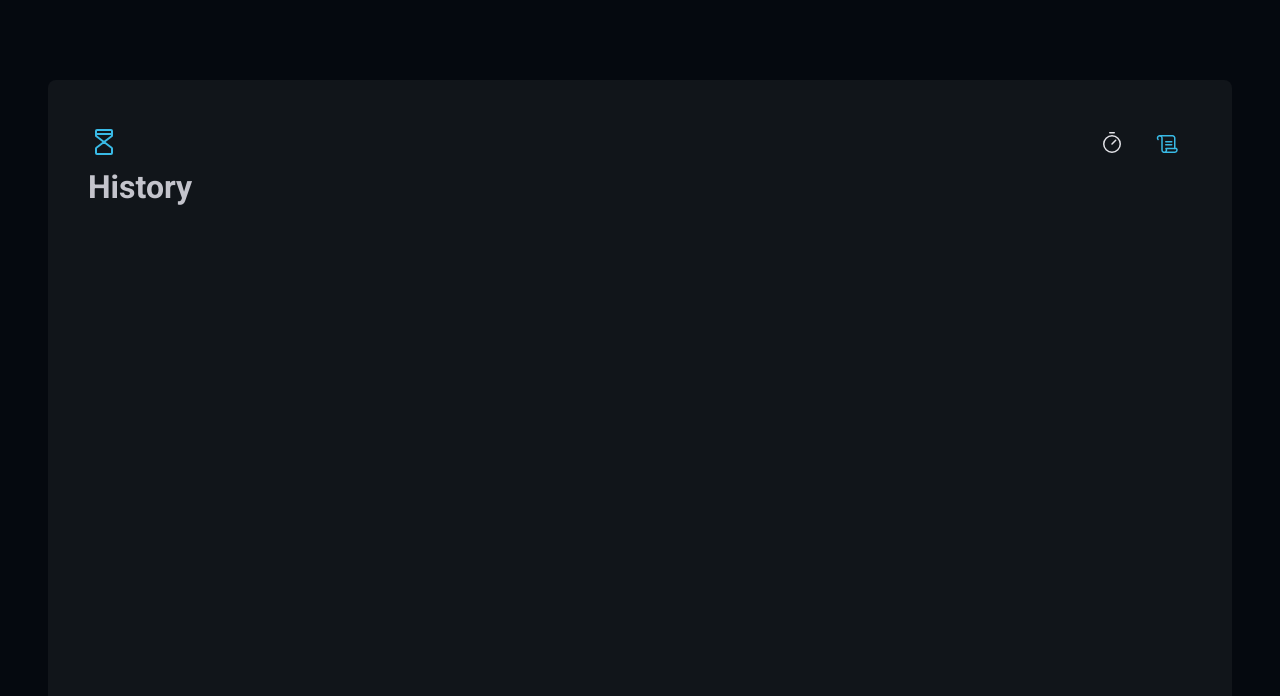
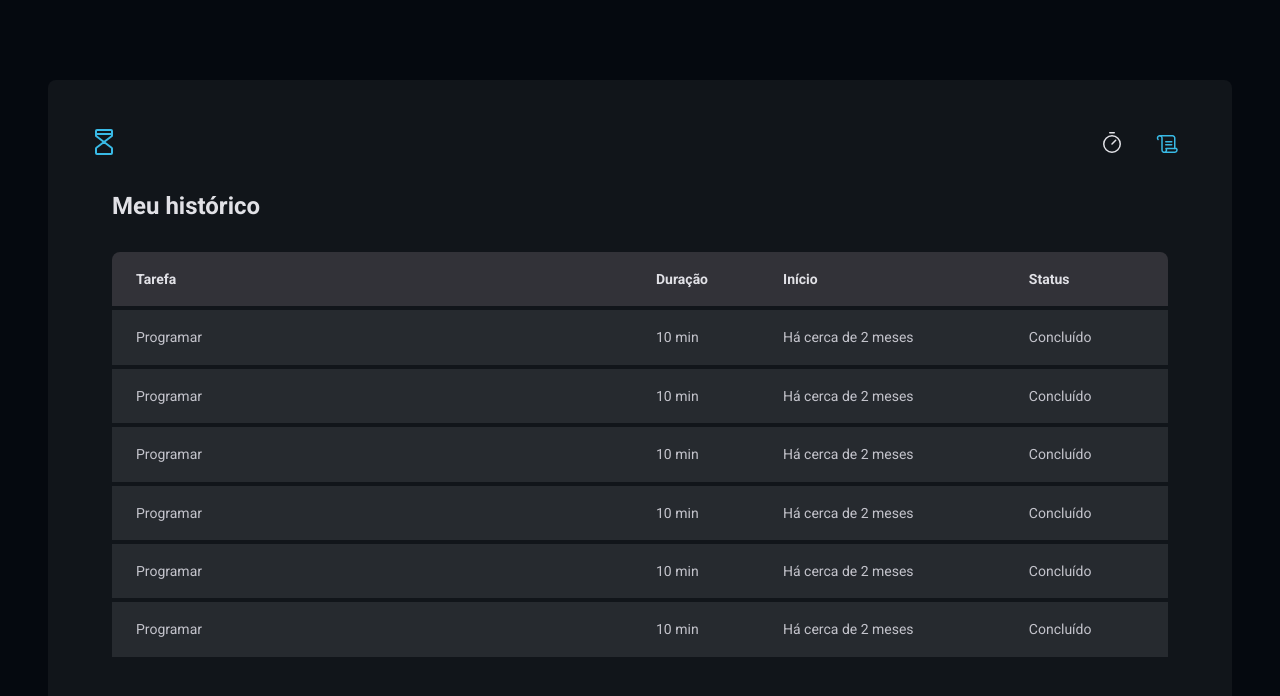
Before and after one commit to GilbertoASJ/Timer, a React (Vite) app: page /historico in a window 1280 px wide. Shown: the top 696 px of the page. Built offline with nearby package versions, Linux system fonts and the light colour scheme.

Commit message:
Feature: :sparkles: table style

```diff
--- a/src/Router.tsx
+++ b/src/Router.tsx
@@ -1,5 +1,5 @@
 import { Routes, Route } from 'react-router-dom'
-import { History } from './pages/History'
+import { History } from './pages/History/History'
 import { Home } from './pages/Home/Home'
 import { DefaultLayout } from './layouts/DefaultLayout/DefaultLayout'
 
--- a/src/pages/History.tsx
+++ /dev/null
@@ -1,7 +0,0 @@
-export function History() {
-    return (
-        <>
-            <h1>History</h1>
-        </>
-    )
-}
--- /dev/null
+++ b/src/pages/History/History.tsx
@@ -0,0 +1,61 @@
+import { HistoryContainer, HistoryList } from "./styles";
+
+export function History() {
+    return (
+        <HistoryContainer>
+            <h1>Meu histórico</h1>
+
+            <HistoryList>
+                <table>
+                    <thead>
+                        <tr>
+                            <th>Tarefa</th>
+                            <th>Duração</th>
+                            <th>Início</th>
+                            <th>Status</th>
+                        </tr>
+                    </thead>
+                    <tbody>
+                        <tr>
+                            <td>Programar</td>
+                            <td>10 min</td>
+                            <td>Há cerca de 2 meses</td>
+                            <td>Concluído</td>
+                        </tr>
+                        <tr>
+                            <td>Programar</td>
+                            <td>10 min</td>
+                            <td>Há cerca de 2 meses</td>
+                            <td>Concluído</td>
+                        </tr>
+                        <tr>
+                            <td>Programar</td>
+                            <td>10 min</td>
+                            <td>Há cerca de 2 meses</td>
+                            <td>Concluído</td>
+                        </tr>
+
+                        <tr>
+                            <td>Programar</td>
+                            <td>10 min</td>
+                            <td>Há cerca de 2 meses</td>
+                            <td>Concluído</td>
+                        </tr>
+                        <tr>
+                            <td>Programar</td>
+                            <td>10 min</td>
+                            <td>Há cerca de 2 meses</td>
+                            <td>Concluído</td>
+                        </tr>
+                        <tr>
+                            <td>Programar</td>
+                            <td>10 min</td>
+                            <td>Há cerca de 2 meses</td>
+                            <td>Concluído</td>
+                        </tr>
+                    </tbody>
+                </table>
+            </HistoryList>
+        </HistoryContainer>
+    )
+}
--- /dev/null
+++ b/src/pages/History/styles.ts
@@ -0,0 +1,62 @@
+import styled from "styled-components";
+
+export const HistoryContainer = styled.main`
+
+    padding: 1.5rem;
+
+    flex: 1;
+    display: flex;
+    flex-direction: column;
+
+    h1 {
+        font-size: 1.5rem;
+        color: ${props => props.theme['gray-100']};
+    }
+`
+
+export const HistoryList = styled.div`
+
+    flex: 1;
+    overflow: auto;
+    margin-top: 2rem;
+
+    table {
+        width: 100%;
+        border-collapse: collapse;
+        min-width: 600px;
+
+        th {
+            background-color: ${props => props.theme['gray-600']};
+            padding: 1rem;
+            text-align: left;
+            color: ${props => props.theme['gray-100']};
+            font-size: 0.875rem;
+            line-height: 1.6;
+
+            &:first-child {
+                border-top-left-radius: 8px;
+                padding-left: 1.5rem;
+            }
+
+            &:last-child {
+                border-top-right-radius: 8px;
+                padding-right: 1.5rem;
+            }
+        }
+
+        td {
+            background-color: ${props => props.theme['gray-700']};
+            border-top: 4px solid ${props => props.theme['gray-800']};
+            padding: 1rem;
+            font-size: 0.875rem;
+            line-height: 1.6;
+
+            &:first-child {
+                padding-left: 1.5rem;
+                width: 50%;
+            }
+
+            &:last-child { padding-right: 1.5rem; }
+        }
+    }
+`
```
